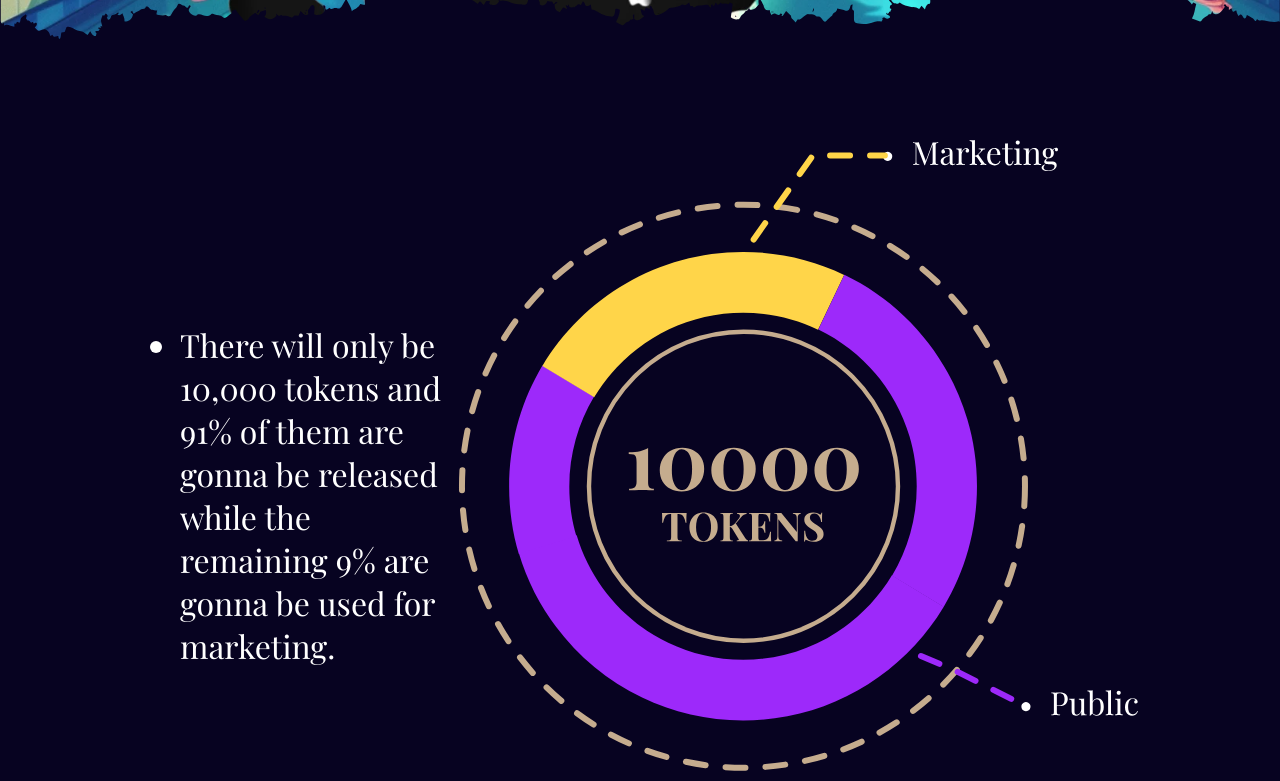
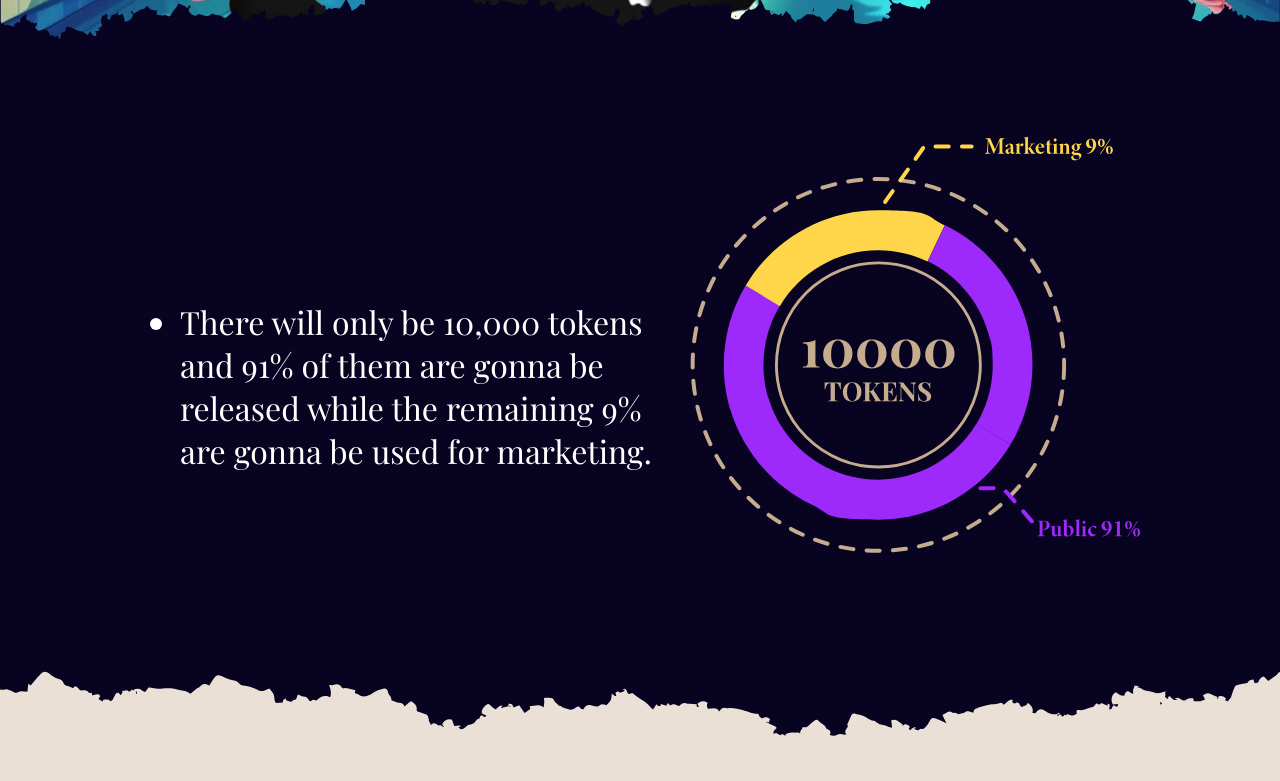
Before and after one commit to mrgx96/TRC, a React (Vite) app: page / in a window 1280 px wide. Shown: the part 1660-2441 px from the top of the page. Built offline with nearby package versions, Linux system fonts and the light colour scheme.

Commit message:
fix about pie

```diff
--- a/src/components/aboutus.module.css
+++ b/src/components/aboutus.module.css
@@ -31,7 +31,7 @@
 }
 
 .description > img {
-  max-width: 100%;
+  max-width: 600px;
 }
 
 .imageMask {
@@ -56,6 +56,10 @@
   .description {
     padding: 0 140px;
   }
+
+  .description > img {
+    max-width: 450px;
+  }
 }
 
 @media only screen and (max-width: 1200px) {
```
Also changed, not shown: src/assets/svg/aboutus-pie.svg.
